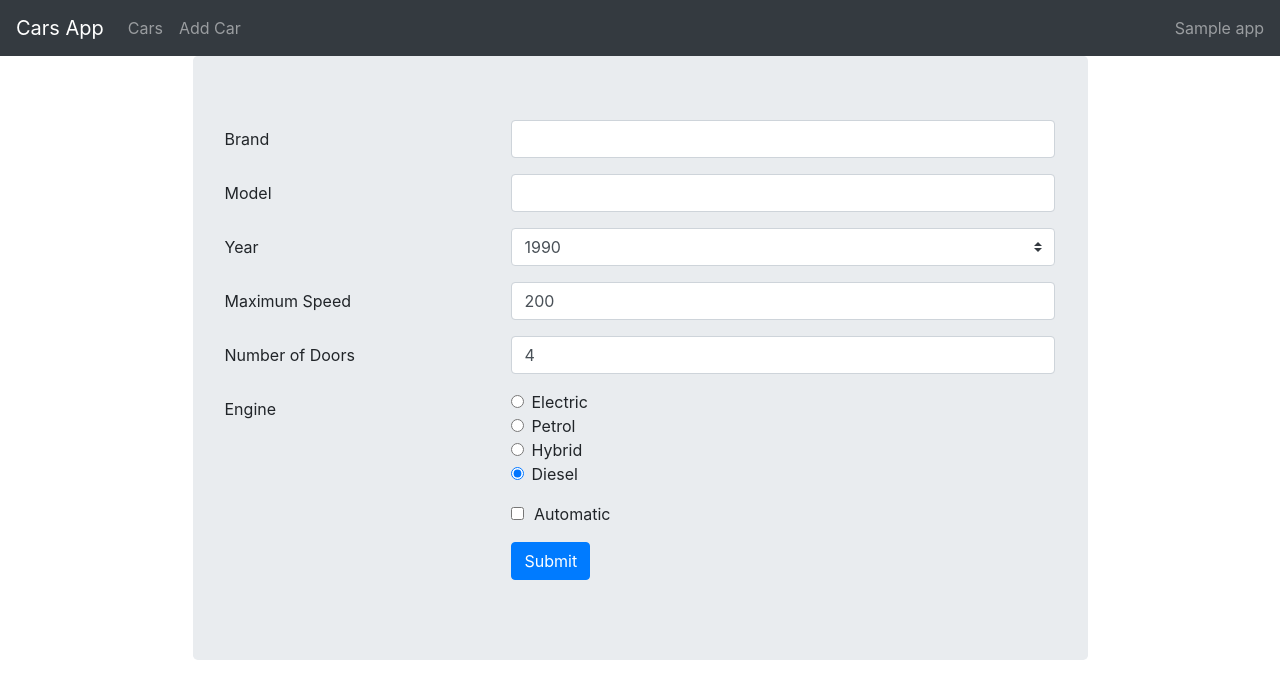
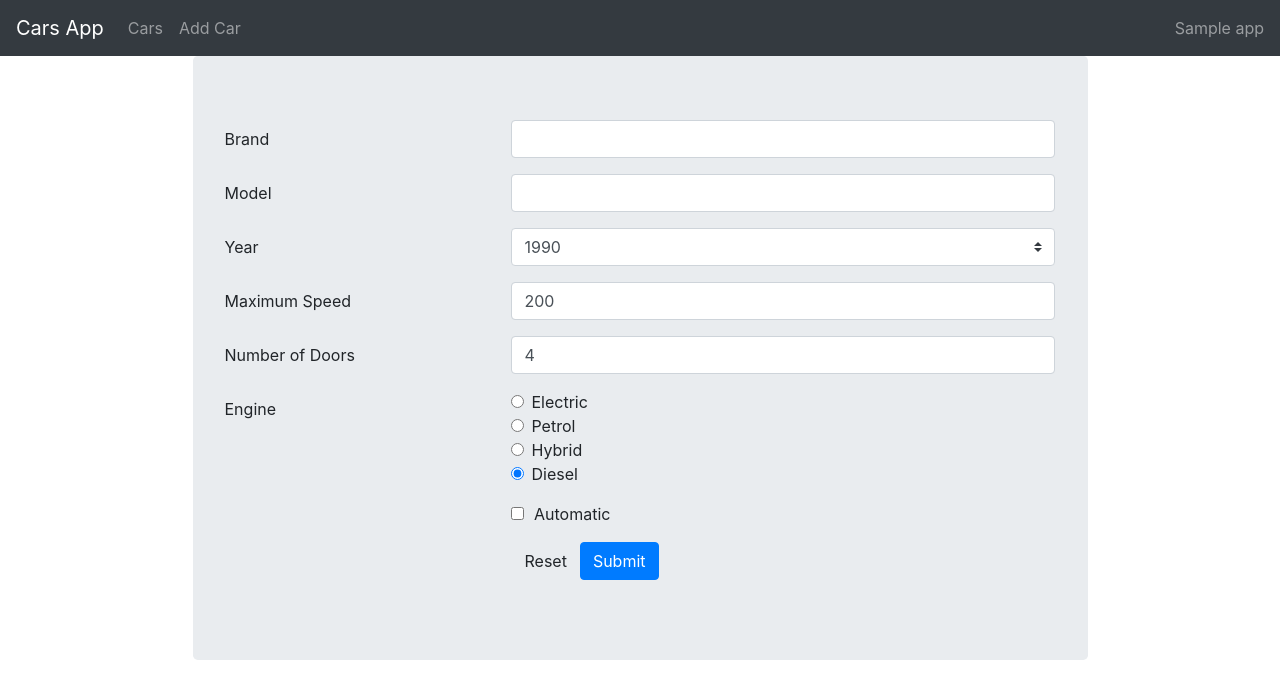
Before and after one commit to Vivify-Ideas/vivify-academy-cars, a Vue app: page /add in a window 1280 px wide. Shown: the top 698 px of the page. Built offline with nearby package versions, Linux system fonts and the light colour scheme.

Commit message:
Zadatak 4

```diff
--- a/src/components/CarForm.vue
+++ b/src/components/CarForm.vue
@@ -1,5 +1,5 @@
 <template>
-  <form @submit.prevent="onSubmit" class="jumbotron">
+  <form @submit.prevent="onSubmit" @reset="onReset" class="jumbotron">
     <div class="form-group row">
       <label class="col-4 col-form-label" for="brand">Brand</label>
       <div class="col-8">
@@ -74,6 +74,7 @@
     </div>
     <div class="form-group row">
       <div class="offset-4 col-8">
+        <button name="reset" type="reset" class="btn btn-default">Reset</button>
         <button name="submit" type="submit" class="btn btn-primary">Submit</button>
       </div>
     </div>
@@ -95,6 +96,10 @@ export default {
   methods: {
     onSubmit () {
       this.$emit('onSubmit')
+    },
+
+    onReset () {
+      this.$emit('onReset')
     }
   }
 }
--- a/src/containers/AddCar.vue
+++ b/src/containers/AddCar.vue
@@ -1,6 +1,6 @@
 <template>
   <div>
-    <car-form :car="car" @onSubmit="addCar"></car-form>
+    <car-form :car="car" @onSubmit="addCar" @onReset="resetForm"></car-form>
   </div>
 </template>
 
@@ -15,15 +15,7 @@ export default {
 
   data () {
     return {
-      car: {
-        brand: '',
-        model: '',
-        maxSpeed: 200,
-        year: 1990,
-        isAutomatic: false,
-        numberOfDoors: 4,
-        engine: 'diesel'
-      }
+      car: this.getDefaultCar()
     }
   },
 
@@ -37,8 +29,24 @@ export default {
         })
     },
 
+    resetForm () {
+      this.car = this.getDefaultCar()
+    },
+
     redirectToCars () {
       this.$router.push({ name: 'cars' })
+    },
+
+    getDefaultCar () {
+      return {
+        brand: '',
+        model: '',
+        maxSpeed: 200,
+        year: 1990,
+        isAutomatic: false,
+        numberOfDoors: 4,
+        engine: 'diesel'
+      }
     }
   }
 }
```
